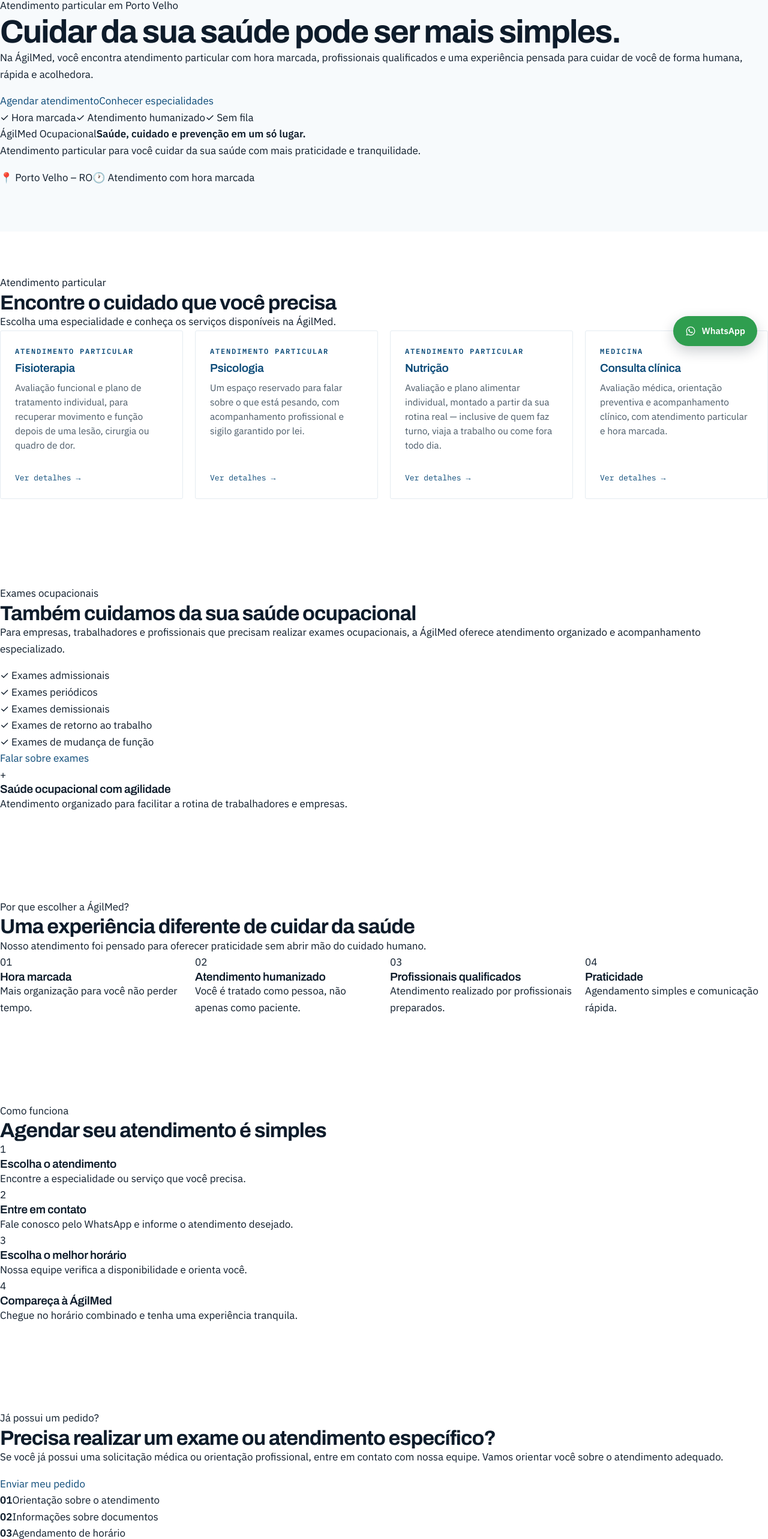
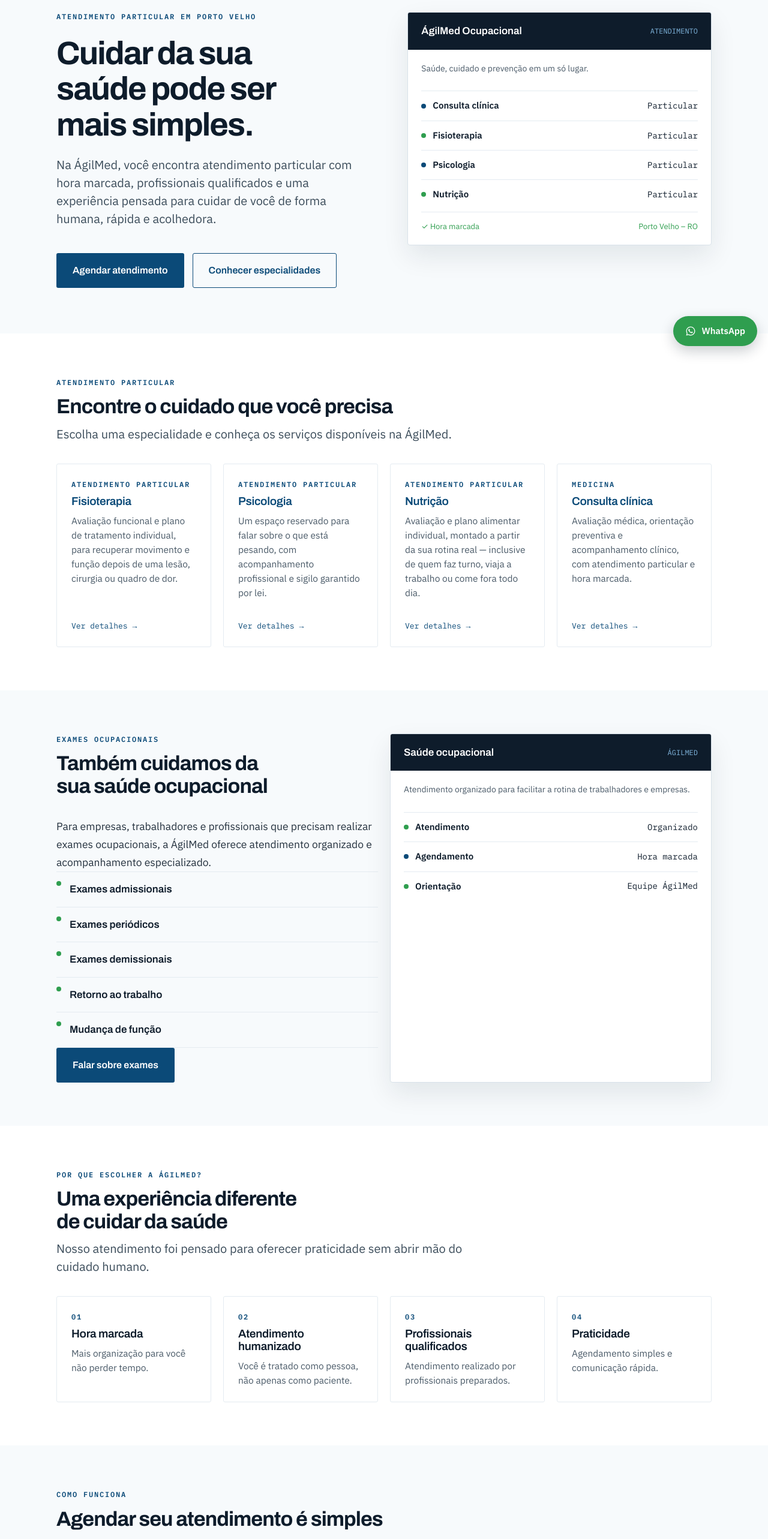
Before and after one commit to guerrasilvaleonardo/SITE-SGILMEDOCUPACIONAL, a Next.js app: page /para-voce in a window 1280 px wide. Shown: the part 205-2771 px from the top of the page at 60% size. Built offline with nearby package versions, Linux system fonts and the light colour scheme.

Commit message:
Refactor page layout and update class names
Refactor page structure and update class names for consistency. Improve accessibility and readability of the content.

```diff
--- a/app/para-voce/page.js
+++ b/app/para-voce/page.js
@@ -29,11 +29,11 @@
       <main>
         {/* HERO */}
         <section className="hero">
-          <div className="container hero-grid">
-            <div className="hero-conteudo">
+          <div className="wrap hero-grade">
+            <div className="hero-texto">
               <Trilha itens={trilha} />
 
-              <span className="selo">
+              <span className="rotulo">
                 Atendimento particular em Porto Velho
               </span>
 
@@ -41,16 +41,16 @@
                 Cuidar da sua saúde pode ser mais simples.
               </h1>
 
-              <p className="hero-texto">
-                Na ÁgilMed, você encontra atendimento particular com hora
-                marcada, profissionais qualificados e uma experiência
-                pensada para cuidar de você de forma humana, rápida e
-                acolhedora.
+              <p className="lede">
+                Na ÁgilMed, você encontra atendimento particular com
+                hora marcada, profissionais qualificados e uma
+                experiência pensada para cuidar de você de forma
+                humana, rápida e acolhedora.
               </p>
 
-              <div className="hero-acoes">
+              <div className="acoes">
                 <a
-                  className="botao botao-principal"
+                  className="btn btn-primario"
                   href={whatsappUrl(
                     'Olá! Gostaria de agendar um atendimento na ÁgilMed.'
                   )}
@@ -61,37 +61,73 @@
                 </a>
 
                 <a
-                  className="botao botao-secundario"
+                  className="btn btn-secundario"
                   href="#atendimentos"
                 >
                   Conhecer especialidades
                 </a>
               </div>
-
-              <div className="hero-confianca">
-                <span>✓ Hora marcada</span>
-                <span>✓ Atendimento humanizado</span>
-                <span>✓ Sem fila</span>
-              </div>
             </div>
 
-            <div className="hero-card">
-              <span className="hero-card-label">
-                ÁgilMed Ocupacional
-              </span>
+            <div className="boletim">
+              <div className="boletim-topo">
+                <strong>ÁgilMed Ocupacional</strong>
+                <span>ATENDIMENTO</span>
+              </div>
 
-              <strong>
+              <div className="boletim-corpo">
+                <p className="boletim-legenda">
                   Saúde, cuidado e prevenção em um só lugar.
-              </strong>
-
-              <p>
-                Atendimento particular para você cuidar da sua saúde
-                com mais praticidade e tranquilidade.
                 </p>
 
-              <div className="hero-card-info">
-                <span>📍 Porto Velho – RO</span>
-                <span>🕐 Atendimento com hora marcada</span>
+                <div className="boletim-item">
+                  <div className="boletim-item-nome">
+                    <span className="ponto ponto-azul" />
+                    Consulta clínica
+                  </div>
+
+                  <span className="boletim-item-data">
+                    Particular
+                  </span>
+                </div>
+
+                <div className="boletim-item">
+                  <div className="boletim-item-nome">
+                    <span className="ponto ponto-verde" />
+                    Fisioterapia
+                  </div>
+
+                  <span className="boletim-item-data">
+                    Particular
+                  </span>
+                </div>
+
+                <div className="boletim-item">
+                  <div className="boletim-item-nome">
+                    <span className="ponto ponto-azul" />
+                    Psicologia
+                  </div>
+
+                  <span className="boletim-item-data">
+                    Particular
+                  </span>
+                </div>
+
+                <div className="boletim-item">
+                  <div className="boletim-item-nome">
+                    <span className="ponto ponto-verde" />
+                    Nutrição
+                  </div>
+
+                  <span className="boletim-item-data">
+                    Particular
+                  </span>
+                </div>
+
+                <div className="boletim-rodape">
+                  <span>✓ Hora marcada</span>
+                  <span>Porto Velho – RO</span>
+                </div>
               </div>
             </div>
           </div>
@@ -102,9 +138,9 @@
           className="secao"
           id="atendimentos"
         >
-          <div className="container">
-            <div className="cabecalho-secao">
-              <span className="rotulo-secao">
+          <div className="wrap">
+            <div className="secao-cabeca">
+              <span className="rotulo">
                 Atendimento particular
               </span>
 
@@ -112,7 +148,7 @@
                 Encontre o cuidado que você precisa
               </h2>
 
-              <p>
+              <p className="lede">
                 Escolha uma especialidade e conheça os serviços
                 disponíveis na ÁgilMed.
               </p>
@@ -164,35 +200,69 @@
         </section>
 
         {/* EXAMES */}
-        <section className="secao secao-clara">
-          <div className="container">
-            <div className="duas-colunas">
+        <section className="secao secao-fundo">
+          <div className="wrap">
+            <div className="grade g2">
               <div>
-                <span className="rotulo-secao">
+                <div className="secao-cabeca">
+                  <span className="rotulo">
                     Exames ocupacionais
                   </span>
 
                   <h2>
                     Também cuidamos da sua saúde ocupacional
                   </h2>
+                </div>
 
+                <div className="texto">
                   <p>
                     Para empresas, trabalhadores e profissionais que
                     precisam realizar exames ocupacionais, a ÁgilMed
                     oferece atendimento organizado e acompanhamento
                     especializado.
                   </p>
-
-                <div className="lista-check">
-                  <div>✓ Exames admissionais</div>
-                  <div>✓ Exames periódicos</div>
-                  <div>✓ Exames demissionais</div>
-                  <div>✓ Exames de retorno ao trabalho</div>
-                  <div>✓ Exames de mudança de função</div>
                 </div>
 
+                <div className="lista-checada">
+                  <div className="item-checado">
+                    <span className="ponto ponto-verde" />
+                    <div>
+                      <strong>Exames admissionais</strong>
+                    </div>
+                  </div>
+
+                  <div className="item-checado">
+                    <span className="ponto ponto-verde" />
+                    <div>
+                      <strong>Exames periódicos</strong>
+                    </div>
+                  </div>
+
+                  <div className="item-checado">
+                    <span className="ponto ponto-verde" />
+                    <div>
+                      <strong>Exames demissionais</strong>
+                    </div>
+                  </div>
+
+                  <div className="item-checado">
+                    <span className="ponto ponto-verde" />
+                    <div>
+                      <strong>Retorno ao trabalho</strong>
+                    </div>
+                  </div>
+
+                  <div className="item-checado">
+                    <span className="ponto ponto-verde" />
+                    <div>
+                      <strong>Mudança de função</strong>
+                    </div>
+                  </div>
+                </div>
+
+                <div className="acoes">
                   <a
-                  className="botao botao-principal"
+                    className="btn btn-primario"
                     href={whatsappUrl(
                       'Olá! Gostaria de informações sobre exames ocupacionais na ÁgilMed.'
                     )}
@@ -202,28 +272,63 @@
                     Falar sobre exames
                   </a>
                 </div>
+              </div>
 
-              <div className="painel-destaque">
-                <span className="painel-icone">+</span>
+              <div className="boletim">
+                <div className="boletim-topo">
+                  <strong>Saúde ocupacional</strong>
+                  <span>ÁGILMED</span>
+                </div>
 
-                <h3>
-                  Saúde ocupacional com agilidade
-                </h3>
-
-                <p>
+                <div className="boletim-corpo">
+                  <p className="boletim-legenda">
                     Atendimento organizado para facilitar a rotina
                     de trabalhadores e empresas.
                   </p>
+
+                  <div className="boletim-item">
+                    <div className="boletim-item-nome">
+                      <span className="ponto ponto-verde" />
+                      Atendimento
+                    </div>
+
+                    <span className="boletim-item-data">
+                      Organizado
+                    </span>
+                  </div>
+
+                  <div className="boletim-item">
+                    <div className="boletim-item-nome">
+                      <span className="ponto ponto-azul" />
+                      Agendamento
+                    </div>
+
+                    <span className="boletim-item-data">
+                      Hora marcada
+                    </span>
+                  </div>
+
+                  <div className="boletim-item">
+                    <div className="boletim-item-nome">
+                      <span className="ponto ponto-verde" />
+                      Orientação
+                    </div>
+
+                    <span className="boletim-item-data">
+                      Equipe ÁgilMed
+                    </span>
+                  </div>
+                </div>
               </div>
             </div>
           </div>
         </section>
 
-        {/* DIFERENCIAL */}
+        {/* DIFERENCIAIS */}
         <section className="secao">
-          <div className="container">
-            <div className="cabecalho-secao">
-              <span className="rotulo-secao">
+          <div className="wrap">
+            <div className="secao-cabeca">
+              <span className="rotulo">
                 Por que escolher a ÁgilMed?
               </span>
 
@@ -231,23 +336,23 @@
                 Uma experiência diferente de cuidar da saúde
               </h2>
 
-              <p>
+              <p className="lede">
                 Nosso atendimento foi pensado para oferecer
                 praticidade sem abrir mão do cuidado humano.
               </p>
             </div>
 
             <div className="grade g4">
-              <article className="mini-card">
-                <span>01</span>
+              <article className="cartao">
+                <span className="rotulo">01</span>
                 <h3>Hora marcada</h3>
                 <p>
                   Mais organização para você não perder tempo.
                 </p>
               </article>
 
-              <article className="mini-card">
-                <span>02</span>
+              <article className="cartao">
+                <span className="rotulo">02</span>
                 <h3>Atendimento humanizado</h3>
                 <p>
                   Você é tratado como pessoa, não apenas como
@@ -255,8 +360,8 @@
                 </p>
               </article>
 
-              <article className="mini-card">
-                <span>03</span>
+              <article className="cartao">
+                <span className="rotulo">03</span>
                 <h3>Profissionais qualificados</h3>
                 <p>
                   Atendimento realizado por profissionais
@@ -264,8 +369,8 @@
                 </p>
               </article>
 
-              <article className="mini-card">
-                <span>04</span>
+              <article className="cartao">
+                <span className="rotulo">04</span>
                 <h3>Praticidade</h3>
                 <p>
                   Agendamento simples e comunicação rápida.
@@ -276,10 +381,10 @@
         </section>
 
         {/* COMO FUNCIONA */}
-        <section className="secao secao-clara">
-          <div className="container">
-            <div className="cabecalho-secao">
-              <span className="rotulo-secao">
+        <section className="secao secao-fundo">
+          <div className="wrap">
+            <div className="secao-cabeca">
+              <span className="rotulo">
                 Como funciona
               </span>
 
@@ -288,9 +393,9 @@
               </h2>
             </div>
 
-            <div className="passos">
-              <div className="passo">
-                <span>1</span>
+            <div className="lista-checada">
+              <div className="item-checado">
+                <span className="rotulo">01</span>
 
                 <div>
                   <h3>Escolha o atendimento</h3>
@@ -301,8 +406,8 @@
                 </div>
               </div>
 
-              <div className="passo">
-                <span>2</span>
+              <div className="item-checado">
+                <span className="rotulo">02</span>
 
                 <div>
                   <h3>Entre em contato</h3>
@@ -313,8 +418,8 @@
                 </div>
               </div>
 
-              <div className="passo">
-                <span>3</span>
+              <div className="item-checado">
+                <span className="rotulo">03</span>
 
                 <div>
                   <h3>Escolha o melhor horário</h3>
@@ -325,8 +430,8 @@
                 </div>
               </div>
 
-              <div className="passo">
-                <span>4</span>
+              <div className="item-checado">
+                <span className="rotulo">04</span>
 
                 <div>
                   <h3>Compareça à ÁgilMed</h3>
@@ -340,12 +445,13 @@
           </div>
         </section>
 
-        {/* PARA QUEM JÁ TEM PEDIDO */}
+        {/* PEDIDO MÉDICO */}
         <section className="secao">
-          <div className="container">
-            <div className="duas-colunas">
+          <div className="wrap">
+            <div className="grade g2">
               <div>
-                <span className="rotulo-secao">
+                <div className="secao-cabeca">
+                  <span className="rotulo">
                     Já possui um pedido?
                   </span>
 
@@ -353,16 +459,20 @@
                     Precisa realizar um exame ou atendimento
                     específico?
                   </h2>
+                </div>
 
+                <div className="texto">
                   <p>
                     Se você já possui uma solicitação médica ou
                     orientação profissional, entre em contato com
                     nossa equipe. Vamos orientar você sobre o
                     atendimento adequado.
                   </p>
+                </div>
 
+                <div className="acoes">
                   <a
-                  className="botao botao-principal"
+                    className="btn btn-primario"
                     href={whatsappUrl(
                       'Olá! Tenho um pedido médico e gostaria de saber como realizar o atendimento na ÁgilMed.'
                     )}
@@ -372,26 +482,43 @@
                     Enviar meu pedido
                   </a>
                 </div>
-
-              <div className="lista-beneficios">
-                <div>
-                  <strong>01</strong>
-                  <span>Orientação sobre o atendimento</span>
               </div>
 
+              <div className="lista-checada">
+                <div className="item-checado">
+                  <span className="rotulo">01</span>
                   <div>
-                  <strong>02</strong>
-                  <span>Informações sobre documentos</span>
+                    <strong>
+                      Orientação sobre o atendimento
+                    </strong>
+                  </div>
                 </div>
 
+                <div className="item-checado">
+                  <span className="rotulo">02</span>
                   <div>
-                  <strong>03</strong>
-                  <span>Agendamento de horário</span>
+                    <strong>
+                      Informações sobre documentos
+                    </strong>
+                  </div>
                 </div>
 
+                <div className="item-checado">
+                  <span className="rotulo">03</span>
                   <div>
-                  <strong>04</strong>
-                  <span>Atendimento organizado</span>
+                    <strong>
+                      Agendamento de horário
+                    </strong>
+                  </div>
+                </div>
+
+                <div className="item-checado">
+                  <span className="rotulo">04</span>
+                  <div>
+                    <strong>
+                      Atendimento organizado
+                    </strong>
+                  </div>
                 </div>
               </div>
             </div>
@@ -399,10 +526,10 @@
         </section>
 
         {/* LINKS */}
-        <section className="secao secao-clara">
-          <div className="container">
-            <div className="cabecalho-secao">
-              <span className="rotulo-secao">
+        <section className="secao secao-fundo">
+          <div className="wrap">
+            <div className="secao-cabeca">
+              <span className="rotulo">
                 Conheça também
               </span>
 
@@ -410,7 +537,7 @@
                 Outros conteúdos da ÁgilMed
               </h2>
 
-              <p>
+              <p className="lede">
                 Acesse informações, orientações e conteúdos
                 relacionados à saúde e segurança.
               </p>
@@ -486,11 +613,11 @@
         </section>
 
         {/* CTA FINAL */}
-        <section className="cta-final">
-          <div className="container">
-            <div className="cta-final-inner">
+        <section className="secao secao-escura">
+          <div className="wrap">
+            <div className="grade g2">
               <div>
-                <span className="rotulo-secao">
+                <span className="rotulo">
                   Pronto para cuidar de você?
                 </span>
 
@@ -504,8 +631,9 @@
                 </p>
               </div>
 
+              <div className="acoes">
                 <a
-                className="botao botao-principal"
+                  className="btn btn-claro"
                   href={whatsappUrl(
                     'Olá! Gostaria de agendar um atendimento na ÁgilMed.'
                   )}
@@ -516,6 +644,7 @@
                 </a>
               </div>
             </div>
+          </div>
         </section>
       </main>
     </>
```
Lines whose indentation alone changed are shown as unchanged.
